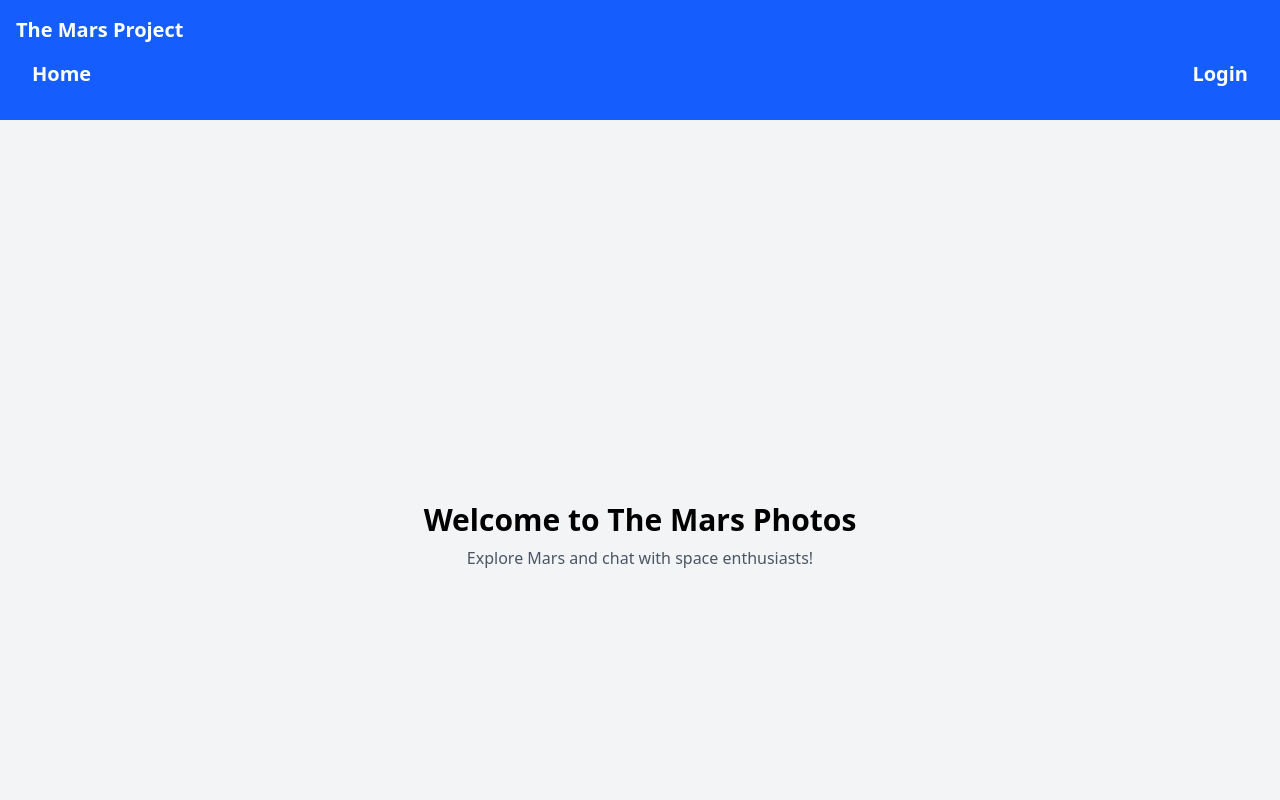
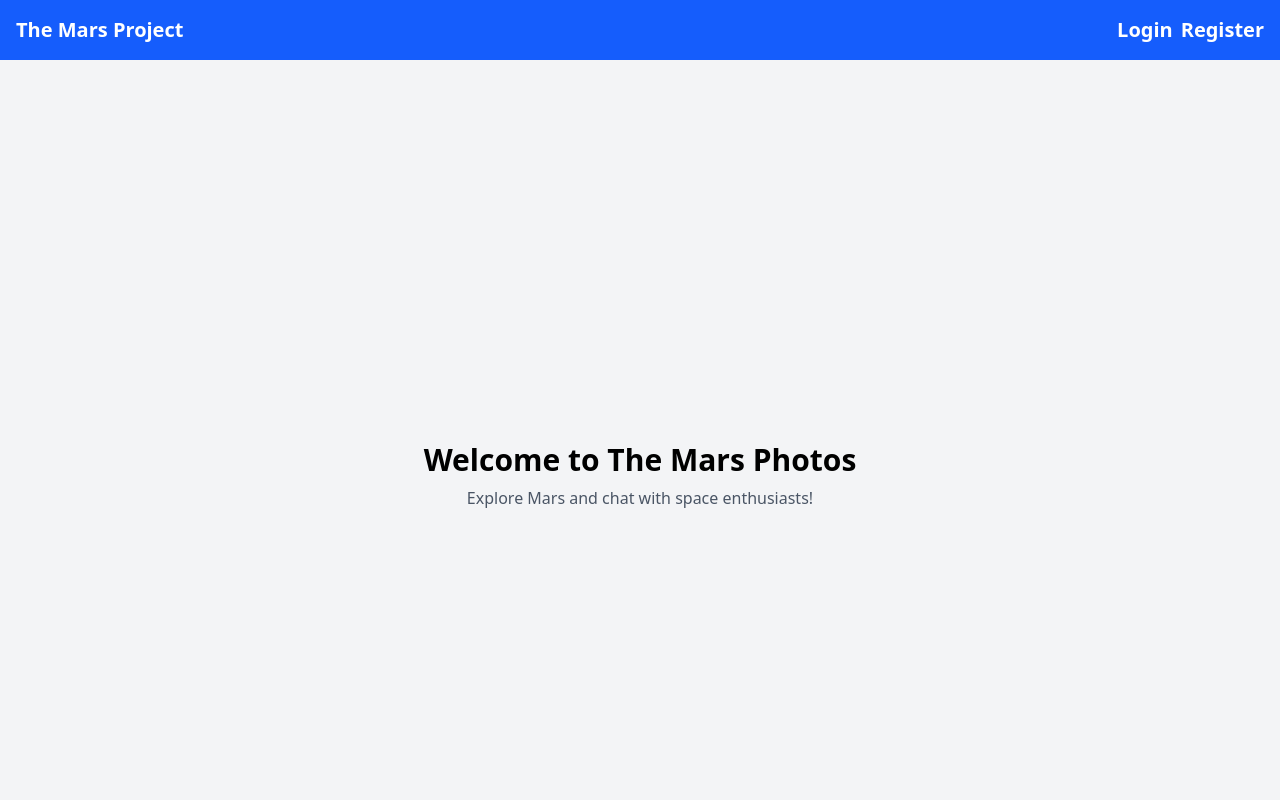
Before and after one commit to seva32/eyes-on-mars, a Next.js app: page / in a window 1280 px wide. Shown: the top 800 px of the page. Built offline with nearby package versions, Linux system fonts and the light colour scheme.

Commit message:
update navbar

```diff
--- a/src/components/Layout.tsx
+++ b/src/components/Layout.tsx
@@ -4,10 +4,7 @@ import NavBar from './NavBar'
 const Layout = ({ children }: { children: React.ReactNode }) => {
   return (
     <div className="min-h-screen flex flex-col bg-gray-100">
-      <header className="p-4 bg-blue-600 text-white text-xl font-bold">
-        The Mars Project
-        <NavBar />
-      </header>
+      <NavBar />
       <main className="flex-1 p-4">{children}</main>
       <footer className="p-4 bg-gray-800 text-white text-center">
         © 2025 Mars Project
--- a/src/components/NavBar.tsx
+++ b/src/components/NavBar.tsx
@@ -3,10 +3,13 @@ import Link from 'next/link'
 
 const NavBar = () => {
   return (
-    <nav className="flex justify-between p-4 bg-blue-600 text-white">
-      <Link href="/">Home</Link>
-      <Link href="/auth/login">Login</Link>
-    </nav>
+    <header className="p-4 bg-blue-600 text-white text-xl font-bold flex justify-between">
+      <Link href="/">The Mars Project</Link>
+      <nav className="flex gap-2">
+        <Link href="/auth/login">Login</Link>
+        <Link href="/auth/register">Register</Link>
+      </nav>
+    </header>
   )
 }
 
```
Also changed, not shown: src/pages/index.tsx (+0 -8 lines).
